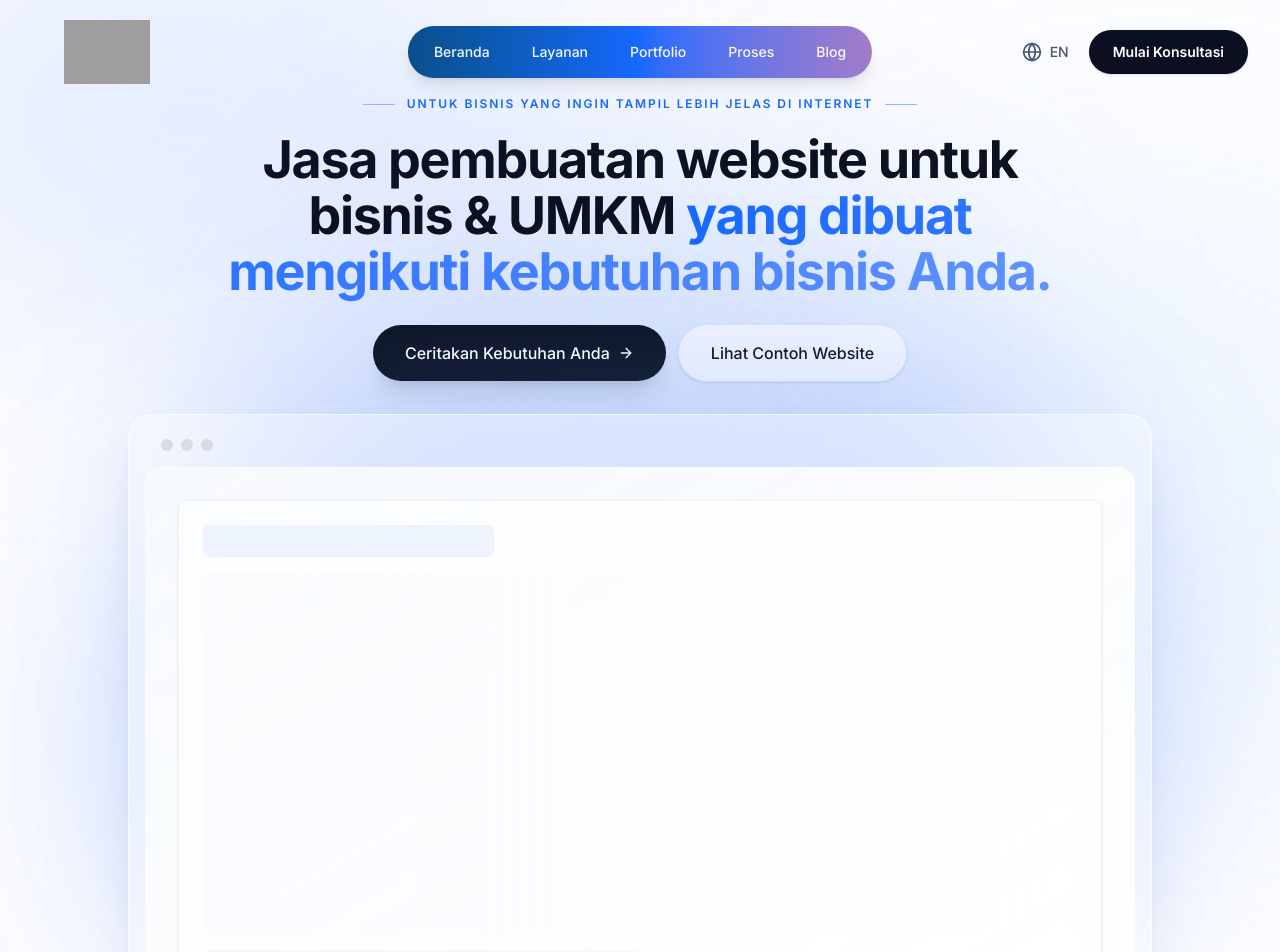
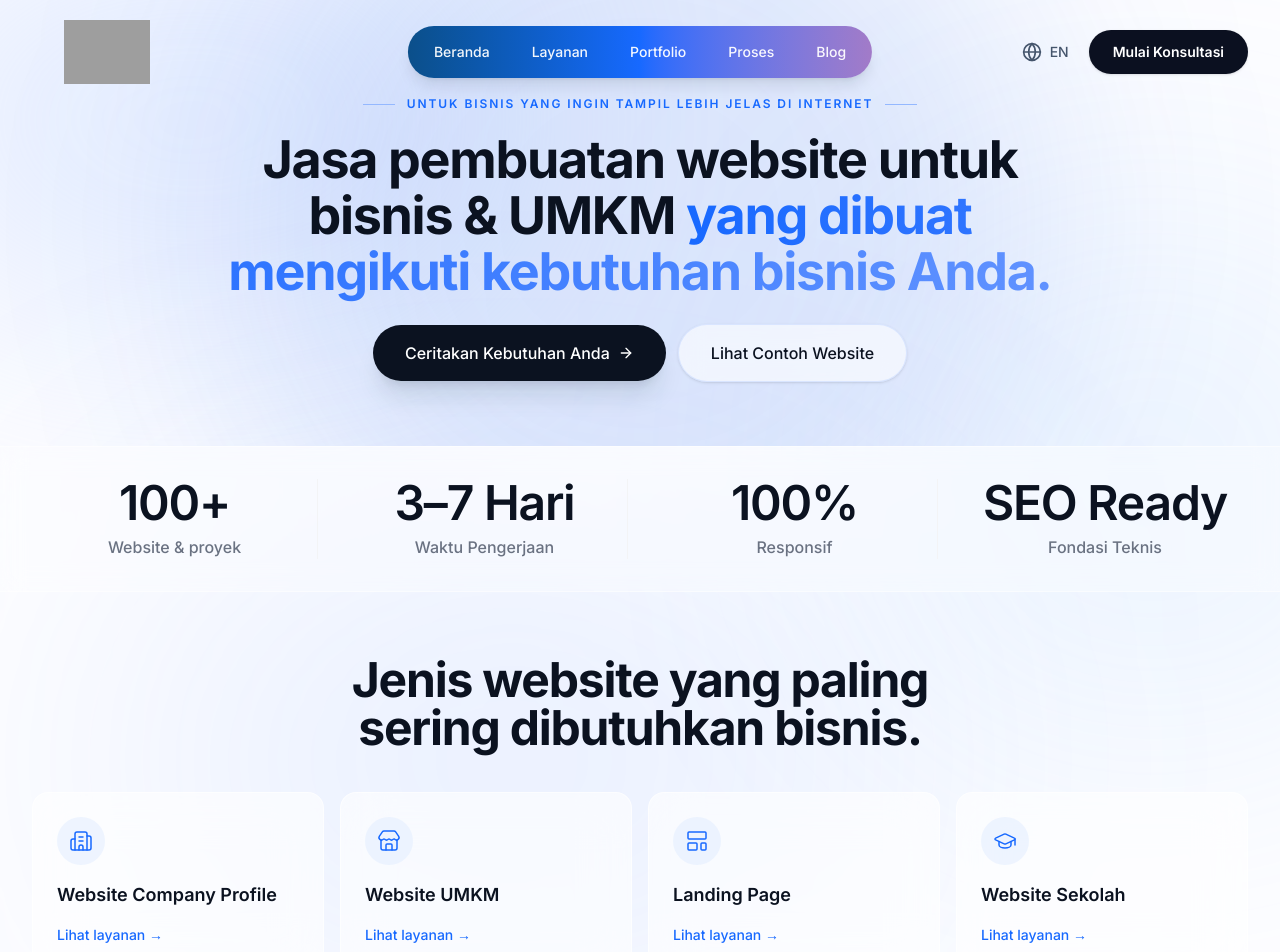
Before and after one commit to barrack3030-wq/NAKAMA-DIGITAL-UPGRADE, a React (Vite) app: page / in a window 1280 px wide. Shown: the top 952 px of the page. Built offline with nearby package versions, Linux system fonts and the light colour scheme; grey boxes are pictures that could not be loaded.

Commit message:
UX: remove empty hero mockup and rebalance spacing

```diff
--- a/src/components/Hero.tsx
+++ b/src/components/Hero.tsx
@@ -10,7 +10,7 @@ export default function Hero() {
   const { t } = useLanguage();
 
   return (
-    <section className="relative pt-20 pb-6 lg:pt-24 lg:pb-8 overflow-hidden">
+    <section className="relative pt-20 pb-14 lg:pt-24 lg:pb-16 overflow-hidden">
       {/* Diffused electric-blue light */}
       <div className="absolute top-1/2 left-1/2 -translate-x-1/2 -translate-y-1/2 w-[800px] h-[800px] bg-brand-500/15 blur-[120px] rounded-full pointer-events-none -z-10" />
 
@@ -70,38 +70,6 @@ export default function Hero() {
           </a>
         </motion.div>
 
-        {/* Hero visual / Mockup */}
-        <motion.div
-          initial={{ opacity: 0, y: 60 }}
-          animate={{ opacity: 1, y: 0 }}
-          transition={{ duration: 1, delay: 0.4, ease: [0.16, 1, 0.3, 1] }}
-          style={{ y, opacity }}
-          className="mt-6 md:mt-8 relative max-w-5xl mx-auto"
-        >
-          {/* Subtle blue glow behind device */}
-          <div className="absolute inset-0 bg-brand-400/30 blur-[100px] rounded-full" />
-
-          <div className="relative rounded-2xl md:rounded-3xl border border-white/60 bg-white/40 backdrop-blur-xl p-2 md:p-4 shadow-2xl shadow-brand-900/10 overflow-hidden">
-            {/* Browser Chrome */}
-            <div className="flex items-center gap-2 px-4 pb-4 pt-2">
-              <div className="w-3 h-3 rounded-full bg-gray-300/80" />
-              <div className="w-3 h-3 rounded-full bg-gray-300/80" />
-              <div className="w-3 h-3 rounded-full bg-gray-300/80" />
-            </div>
-
-            {/* Screen Content Fake */}
-            <div className="aspect-[16/10] md:aspect-[16/9] bg-gray-50/80 backdrop-blur-sm rounded-xl md:rounded-2xl border border-white/50 overflow-hidden relative">
-              <div className="absolute inset-0 bg-gradient-to-br from-brand-50/50 to-white/80 flex items-center justify-center p-8">
-                {/* Abstract UI representation */}
-                <div className="w-full h-full border border-brand-100/50 rounded-lg flex flex-col gap-4 p-6 bg-white/60 backdrop-blur-md shadow-sm">
-                  <div className="w-1/3 h-8 bg-brand-100/50 rounded-md" />
-                  <div className="flex-1 rounded-md bg-gradient-to-r from-brand-50/50 to-transparent" />
-                  <div className="w-1/2 h-4 bg-gray-100/50 rounded-md" />
-                </div>
-              </div>
-            </div>
-          </div>
-        </motion.div>
       </div>
     </section>
   );
```
